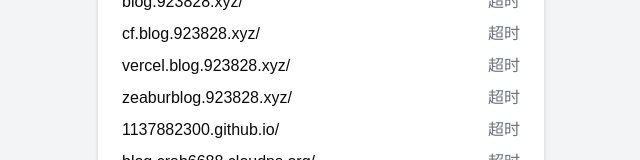
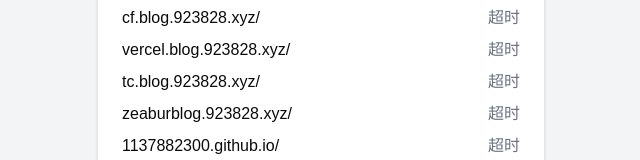
Before and after one commit to 1137882300/go-speed-blog, a Next.js app: page / in a window 1280 px wide. Shown: the part 384-544 px from the top of the page, without its empty margins (319-959 px from the left). Built offline with nearby package versions, Linux system fonts and the light colour scheme; no server answers.

Commit message:
add-https://tc.blog.923828.xyz/

```diff
--- a/components/speed-test-toggle.tsx
+++ b/components/speed-test-toggle.tsx
@@ -11,6 +11,7 @@
   'https://blog.923828.xyz/',
   'https://cf.blog.923828.xyz/',
   'https://vercel.blog.923828.xyz/',
+  'https://tc.blog.923828.xyz/',
   'https://zeaburblog.923828.xyz/',
   'https://1137882300.github.io/',
   'https://blog.crab6688.cloudns.org/'
```
